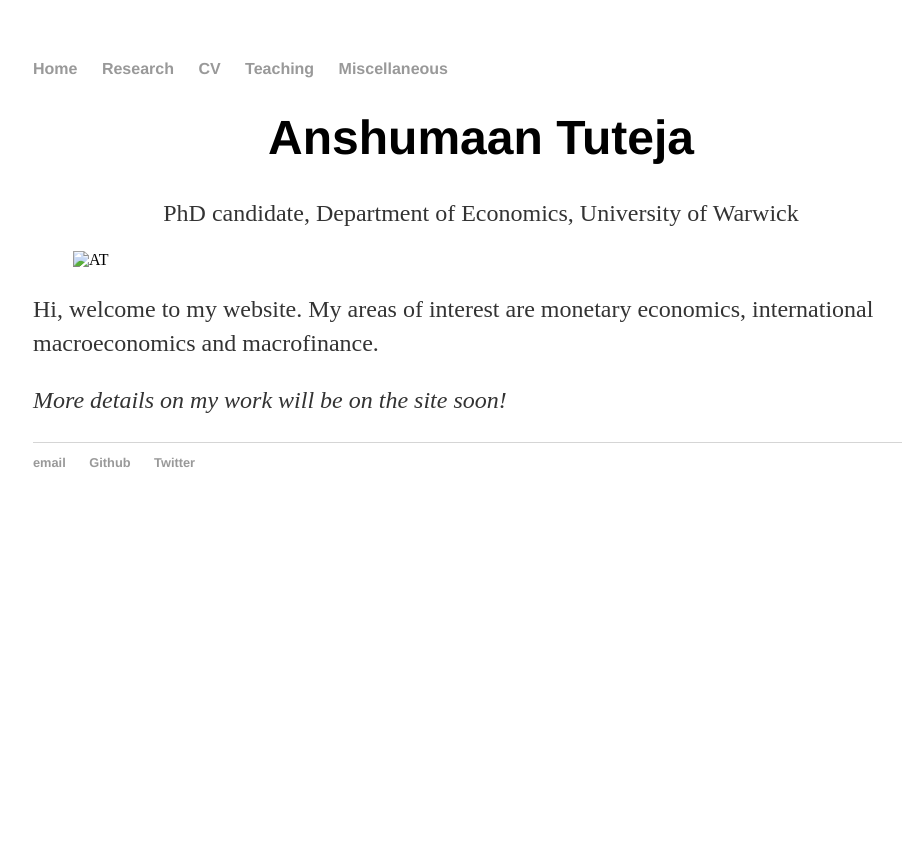
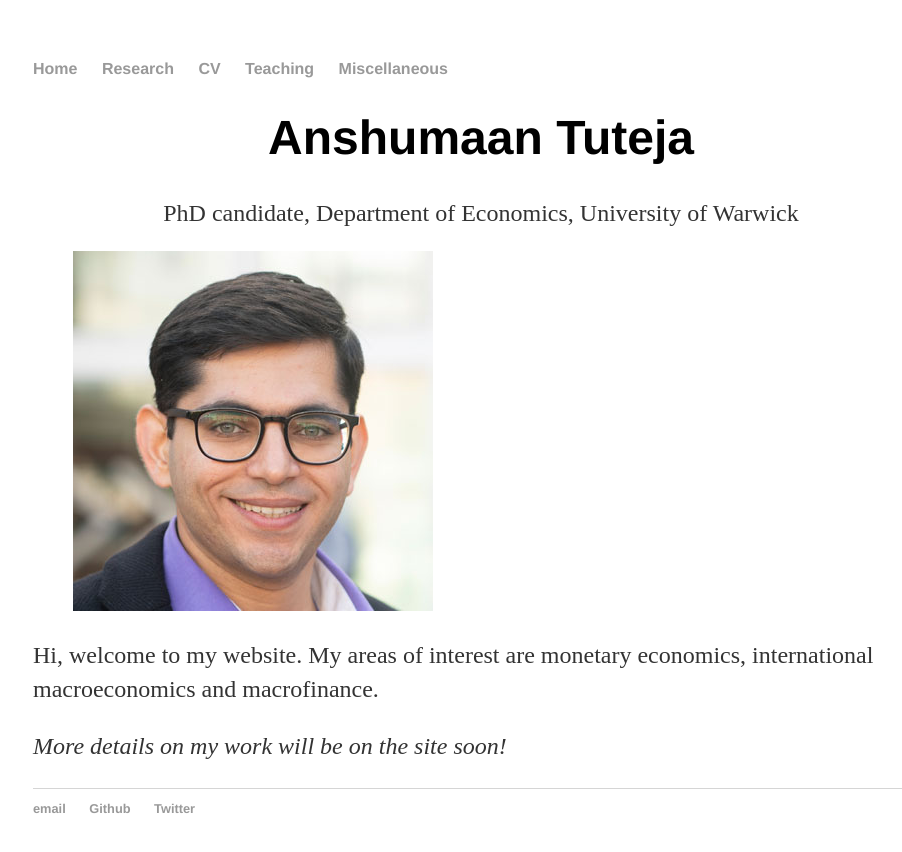
Before and after one commit to anshumaan-tuteja/anshumaan-tuteja.github.io, a Jekyll site: the page built from index.html, in a window 1280 px wide. Shown: the top 852 px of the page, without its empty margins (159-1061 px from the left). Built offline with Jekyll 4.4.1, drawn with Linux system fonts in a browser that asks for light colours.

Commit message:
Update default.html

```diff
--- a/_layouts/default.html
+++ b/_layouts/default.html
@@ -9,7 +9,7 @@
 			<nav>
 				<ul>
 					<li><a href="/">Home</a></li>
-					<li><a href="https://anshumaan-tuteja.github.io/research.md">Research</a></li>
+					<li><a href="/research">Research</a></li>
 					<li><a href="/cv">CV</a></li>
 					<li><a href="/teaching">Teaching</a></li>
 					<li><a href="/misc">Miscellaneous</a></li>
@@ -22,7 +22,7 @@
 
 			<figure>
 				<picture>
-					<img src="Anshumaan photo.jpg" alt="AT" />
+					<img src="assets/img/Anshumaan photo.jpg" alt="AT" />
 				</picture>
 			</figure>
 
```
